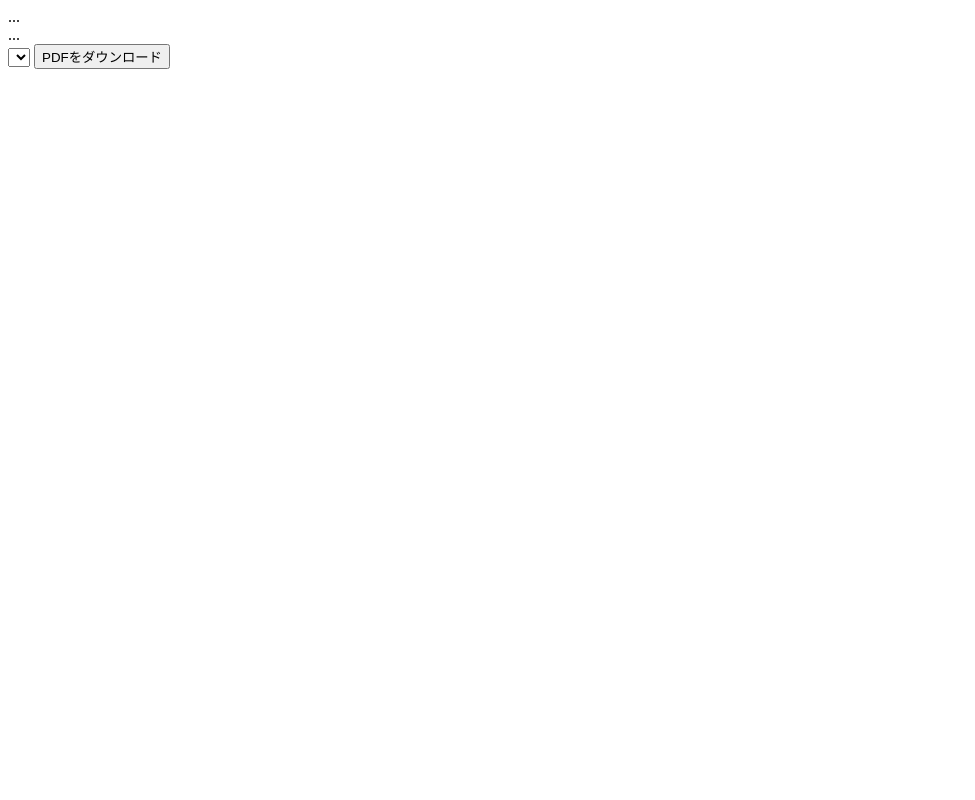
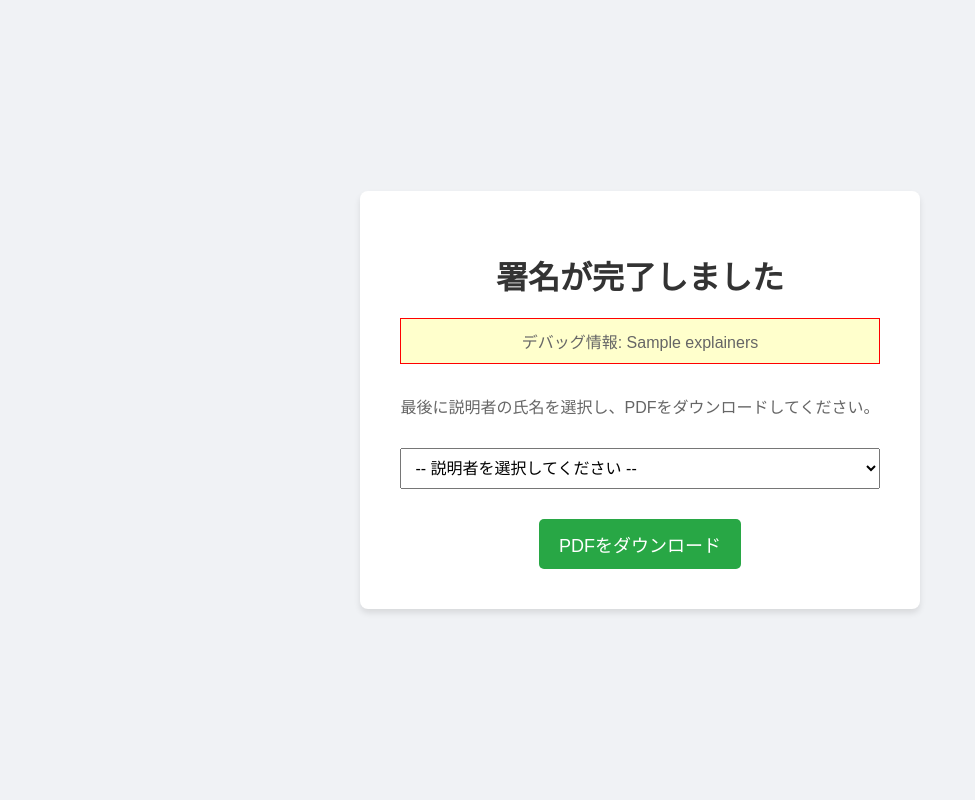
Before and after one commit to arifureoninoue-dev/signature-app, a Flask app: template templates/download.html in a window 1280 px wide. Shown: the whole page, without its empty margins (0-975 px from the left). Run offline with Flask 3, Linux system fonts and the light colour scheme; the template is opened without the code that fills it: most values are stand-ins (such as "Sample title", 1, 10 or a date in 2020); lists and menus that the app fills with data are empty.

Commit message:
Add files via upload

```diff
--- a/templates/download.html
+++ b/templates/download.html
@@ -1,14 +1,35 @@
 <!DOCTYPE html>
 <html lang="ja">
-...
+<head>
+    <meta charset="UTF-8">
+    <meta name="viewport" content="width=device-width, initial-scale=1.0">
+    <title>説明者を選択してPDFをダウンロード</title>
+    <style>
+        body { font-family: sans-serif; background-color: #f0f2f5; display: flex; justify-content: center; align-items: center; height: 100vh; margin: 0; }
+        .container { background: white; padding: 40px; border-radius: 8px; box-shadow: 0 4px 6px rgba(0,0,0,0.1); text-align: center; }
+        h1 { color: #333; margin-bottom: 20px; }
+        p { color: #666; margin-bottom: 30px; }
+        select { width: 100%; padding: 10px; margin-bottom: 30px; font-size: 16px; }
+        button { background-color: #28a745; color: white; padding: 12px 20px; border: none; border-radius: 5px; cursor: pointer; font-size: 18px; }
+        button:hover { background-color: #218838; }
+    </style>
+</head>
 <body>
     <div class="container">
-        ...
+        <h1>署名が完了しました</h1>
+
+        <p style="background: #ffc; padding: 10px; border: 1px solid #f00;">デバッグ情報: {{ explainers }}</p>
+
+        <p>最後に説明者の氏名を選択し、PDFをダウンロードしてください。</p>
+
         <form action="/generate-pdf" method="POST">
             <input type="hidden" name="signature_url" value="{{ signature_url }}">
 
             <select name="explainer_name" required>
-            ...
+                <option value="" disabled selected>-- 説明者を選択してください --</option>
+                {% for explainer in explainers %}
+                    <option value="{{ explainer }}">{{ explainer }}</option>
+                {% endfor %}
             </select>
 
             <button type="submit">PDFをダウンロード</button>
```
